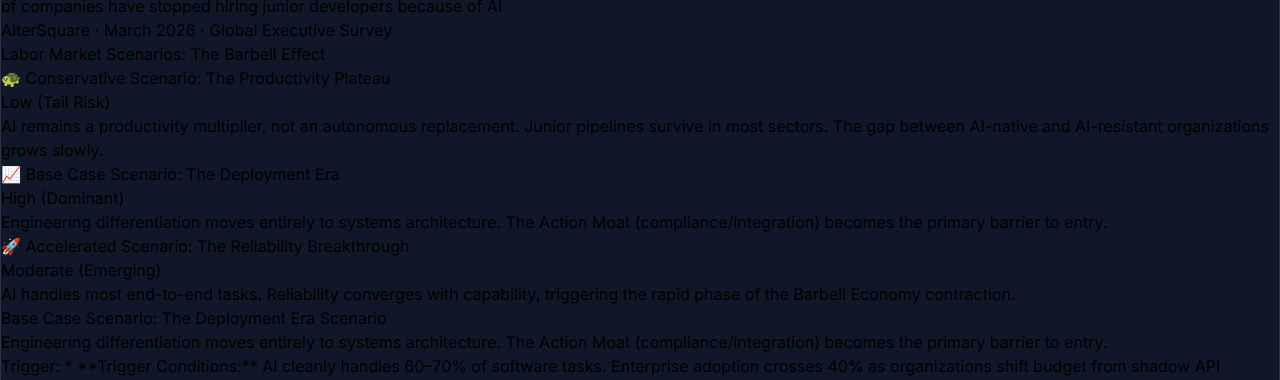
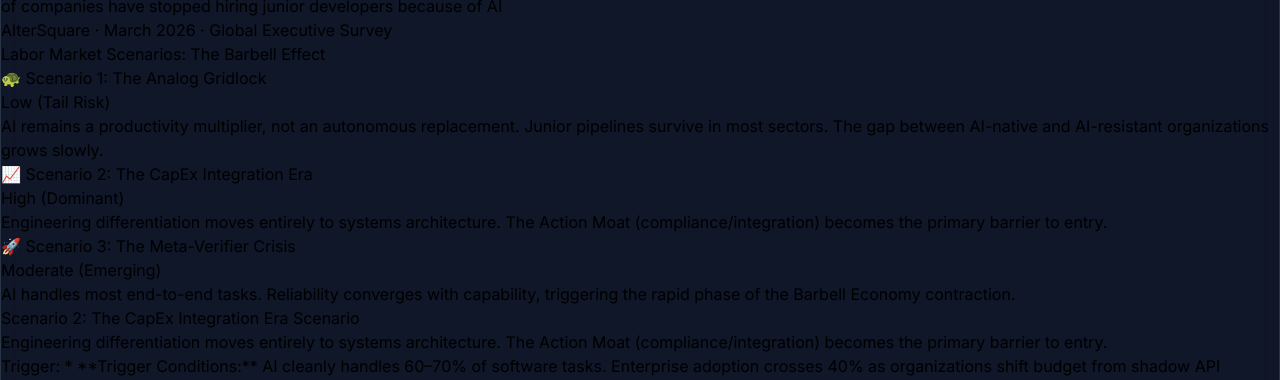
Before and after one commit to ADevBelgie/ai-strategic-report-april-2026, a React (Vite) app: page / in a window 1280 px wide. Shown: the part 8614-8994 px from the top of the page. Built offline with nearby package versions, Linux system fonts and the light colour scheme.

Commit message:
fix(strategy): pivot Section 7 terminology to proprietary vocabulary
- Rename scenarios to: 'The Analog Gridlock', 'The CapEx Integration Era', and 'The Meta-Verifier Crisis'
- Synchronize methodology text references across README and interactive app

```diff
--- a/src/content/reportContent.js
+++ b/src/content/reportContent.js
@@ -122,8 +122,8 @@
 
   // SECTION 7
   s7Methodology: {
-    expert: "The Base Case reflects that both the capability trajectory (SWE-bench Pro doubling in 12 months) and the adoption signals (57% of practitioners with agents in production, Gartner's 40% enterprise prediction for EOY 2026) are on track, while the known structural friction — quality as the persistent production blocker — prevents this from being the Accelerated scenario.",
-    essentials: "The Base Case reflects that both the capability trajectory and the adoption signals are on track, while persistent reliability problems in production prevent this from being the Accelerated scenario."
+    expert: "Scenario 2 reflects that both the capability trajectory (SWE-bench Pro doubling in 12 months) and the adoption signals (57% of practitioners with agents in production, Gartner's 40% enterprise prediction for EOY 2026) are on track, while the known structural friction — quality as the persistent production blocker — prevents this from being Scenario 3.",
+    essentials: "Scenario 2 reflects that both the capability trajectory and the adoption signals are on track, while persistent reliability problems in production prevent this from being Scenario 3."
   },
   s7Triggers: {
     conservative: {
--- a/src/data/scenarios.js
+++ b/src/data/scenarios.js
@@ -1,7 +1,7 @@
 export const scenarios = [
   {
     emoji: "🐢",
-    name: "Conservative Scenario: The Productivity Plateau",
+    name: "Scenario 1: The Analog Gridlock",
     probability: "Low (Tail Risk)", // Replaced percentage with Trajectory Weight
     horizon: "EOY 2027",
     trigger: "* **Trigger Conditions:** Capability plateaus below 45% on SWE-bench Pro SEAL. Multi-agent scaling hits a hard ceiling of context overflow that RL cannot solve.",
@@ -10,7 +10,7 @@
   },
   {
     emoji: "📈",
-    name: "Base Case Scenario: The Deployment Era",
+    name: "Scenario 2: The CapEx Integration Era",
     probability: "High (Dominant)", // Replaced percentage with Trajectory Weight
     horizon: "Q2 2027",
     trigger: "* **Trigger Conditions:** AI cleanly handles 60–70% of software tasks. Enterprise adoption crosses 40% as organizations shift budget from shadow API wrappers to agentic CapEx.",
@@ -19,7 +19,7 @@
   },
   {
     emoji: "🚀",
-    name: "Accelerated Scenario: The Reliability Breakthrough",
+    name: "Scenario 3: The Meta-Verifier Crisis",
     probability: "Moderate (Emerging)", // Replaced percentage with Trajectory Weight
     horizon: "EOY 2026 → 2027",
     trigger: "* **Trigger Conditions:** The 32% quality barrier is resolved. ARC-AGI-3 definitively breaks the reinforcement learning bottleneck, crossing 50–65% by EOY 2026. Hallucination drops below 1% for unstructured tasks.",
```
Also changed, not shown: 1 other file (tests, documents, lock files or other folders).
